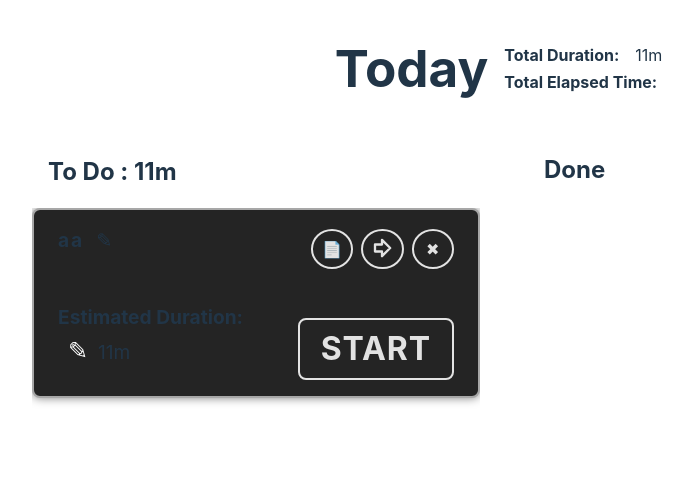
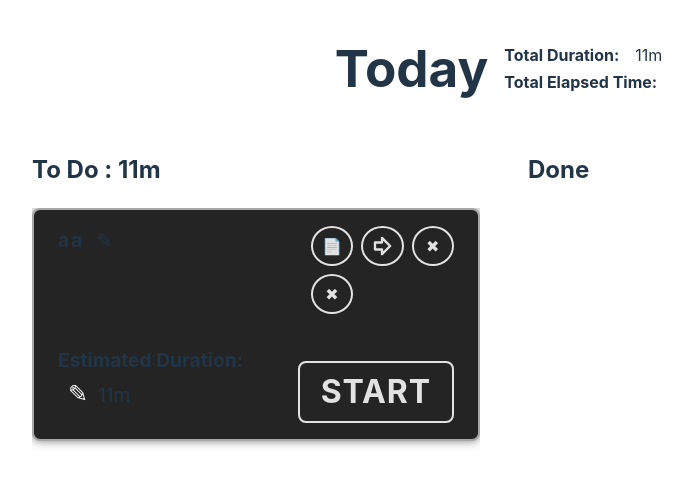
Before and after one commit to echoedinvoker/record, a React (Vite) app: page / in a window 1280 px wide. Shown: the top 486 px of the page, without its empty margins (136-828 px from the left). Built offline with nearby package versions, Linux system fonts and the light colour scheme.

Commit message:
change task and done actions group layout from flex to grid and let title wrap

```diff
--- a/src/components/Done.tsx
+++ b/src/components/Done.tsx
@@ -1,6 +1,6 @@
 import styled from "styled-components"
 import { Done as TypeDone } from "../types"
-import { CircleButton, ContentWrapper, EditPenSpan, Input, InputWrapper, Task, TaskName } from "./ui"
+import { CircleButton, ContentWrapper, EditPenSpan, Input, InputWrapper, Task, TaskName, TaskNameContainer } from "./ui"
 import { useState } from "react"
 import { convertMillisecondsToHMS } from "../utils"
 import EditMarkdownModal from "./EditMardownModal"
@@ -182,10 +182,3 @@ const TaskActions = styled.div`
     display: flex;
     gap: .5em;
   `
-
-const TaskNameContainer = styled.div`
-  display: flex;
-  justify-content: flex-start;
-  align-items: center;
-  margin-bottom: 1em;
-`
--- a/src/components/TheTask.tsx
+++ b/src/components/TheTask.tsx
@@ -1,11 +1,12 @@
 import styled from "styled-components";
 import { Task as TypeTask } from "../types";
-import { CircleButton, ContentWrapper, EditPenSpan, Input, InputWrapper, Task, TaskName, TextButton } from "./ui";
+import { CircleButton, ContentWrapper, EditPenSpan, Input, InputWrapper, Task, TaskName, TasksHeader, TextButton } from "./ui";
 import { convertMillisecondsToHMS } from "../utils";
 import { useState } from "react";
 import EditMarkdownModal from "./EditMardownModal";
 import { Draggable, DraggableProvided } from "react-beautiful-dnd";
 import { ArrowBigRight } from 'lucide-react';
+import TaskNameContainer from "./ui/TaskNameContainer";
 
 interface Props {
   task: TypeTask,
@@ -52,7 +53,7 @@ export default function TheTask({ index, task, deleteTask, startTask, changeTask
             {...provided.draggableProps}
             {...provided.dragHandleProps}
           >
-            <TaskHeader>
+            <TasksHeader>
               <TaskNameContainer>
                 {isEditingTaskName ? (
                   <form onSubmit={handleTaskNameSubmit}>
@@ -85,8 +86,13 @@ export default function TheTask({ index, task, deleteTask, startTask, changeTask
                     &#10006;
                   </ContentWrapper>
                 </CircleButton>
+                <CircleButton onClick={() => deleteTask(task.id, whichDay.toString())}>
+                  <ContentWrapper>
+                    &#10006;
+                  </ContentWrapper>
+                </CircleButton>
               </TaskActions>
-            </TaskHeader>
+            </TasksHeader>
             <Pairs>
               <Pair>
                 <Key>Estimated Duration:</Key>
@@ -132,22 +138,9 @@ const PairValueContainer = styled.div`
   align-items: center;
 `
 
-const TaskHeader = styled.div`
-  display: flex;
-  justify-content: space-between;
-  align-items: center;
-  gap: 2.5em;
-  `
-
-const TaskNameContainer = styled.div`
-  display: flex;
-  justify-content: flex-start;
-  align-items: center;
-  margin-bottom: 1em;
-`
-
 const TaskActions = styled.div`
-    display: flex;
+    display: grid;
+    grid-template-columns: repeat(3, 1fr);
     gap: .5em;
   `
 
--- a/src/components/ui/TaskName.tsx
+++ b/src/components/ui/TaskName.tsx
@@ -3,6 +3,9 @@ import styled from "styled-components";
 const TaskName = styled.h3`
     letter-spacing: 0.1em;
     font-size: 1.2em;
+    word-wrap: break-word;
+    overflow-wrap: break-word;
+    max-width: 100%;
     margin: 0;
   `
 
--- /dev/null
+++ b/src/components/ui/TaskNameContainer.tsx
@@ -0,0 +1,11 @@
+import styled from "styled-components";
+
+const TaskNameContainer = styled.div`
+  display: flex;
+  justify-content: flex-start;
+  max-width: 12em;
+  align-items: center;
+  margin-bottom: 1em;
+`
+
+export default TaskNameContainer
--- a/src/components/ui/TasksHeader.tsx
+++ b/src/components/ui/TasksHeader.tsx
@@ -3,8 +3,7 @@ import styled from "styled-components"
 const TasksHeader = styled.div`
   display: flex;
   justify-content: space-between;
-  align-items: center;
-  margin: 0 1em;
+  align-items: flex-start;
   gap: 1.5em;
   `
 export default TasksHeader
--- a/src/components/ui/index.ts
+++ b/src/components/ui/index.ts
@@ -7,3 +7,4 @@ export { default as TasksHeader } from './TasksHeader.tsx'
 export { default as TaskName } from './TaskName.tsx'
 export { default as DroppableArea } from './DroppableArea.tsx'
 export { default as EditPenSpan } from './EditPenSpan.tsx'
+export { default as TaskNameContainer } from './TaskNameContainer.tsx'
```
Also changed, not shown: src/components/ui/TaskHeader.tsx (added).
